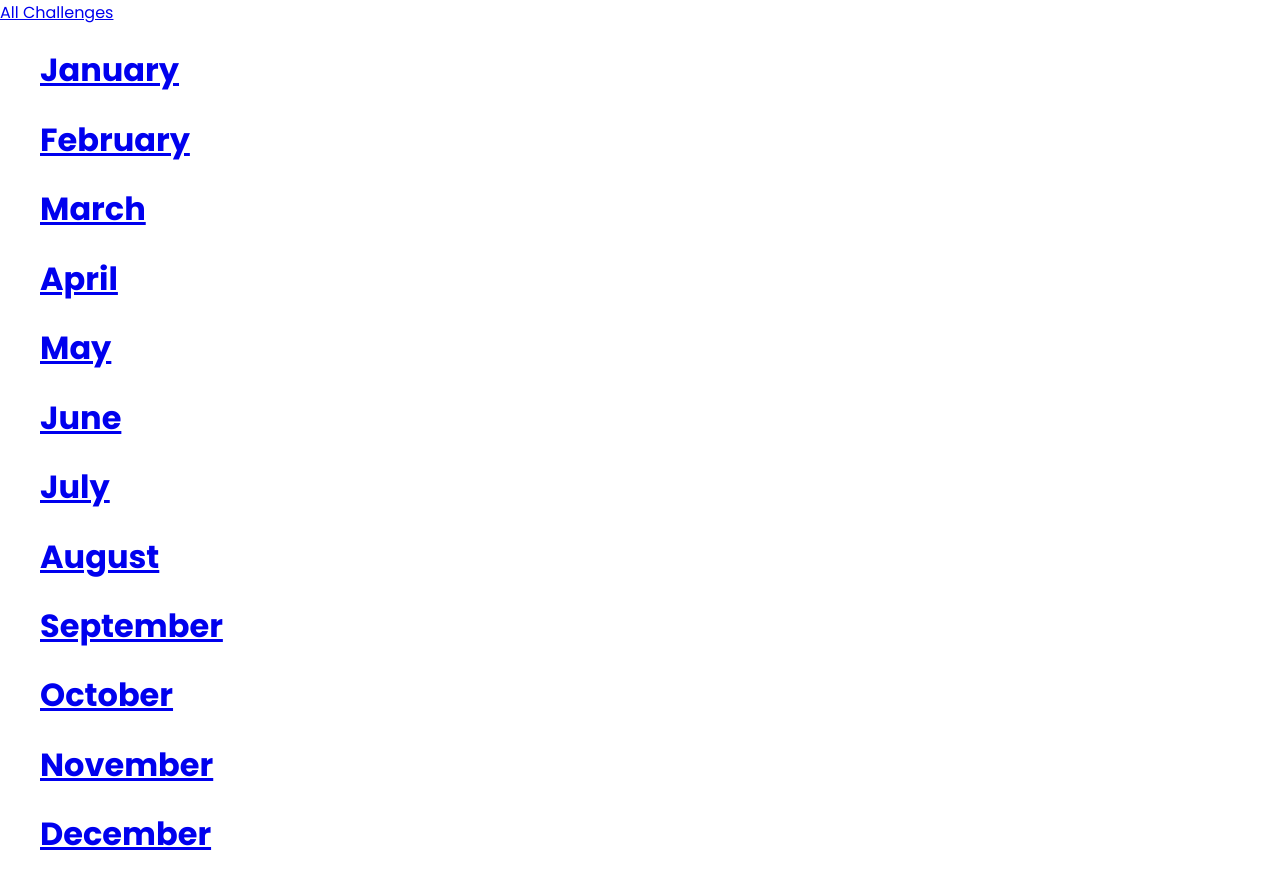
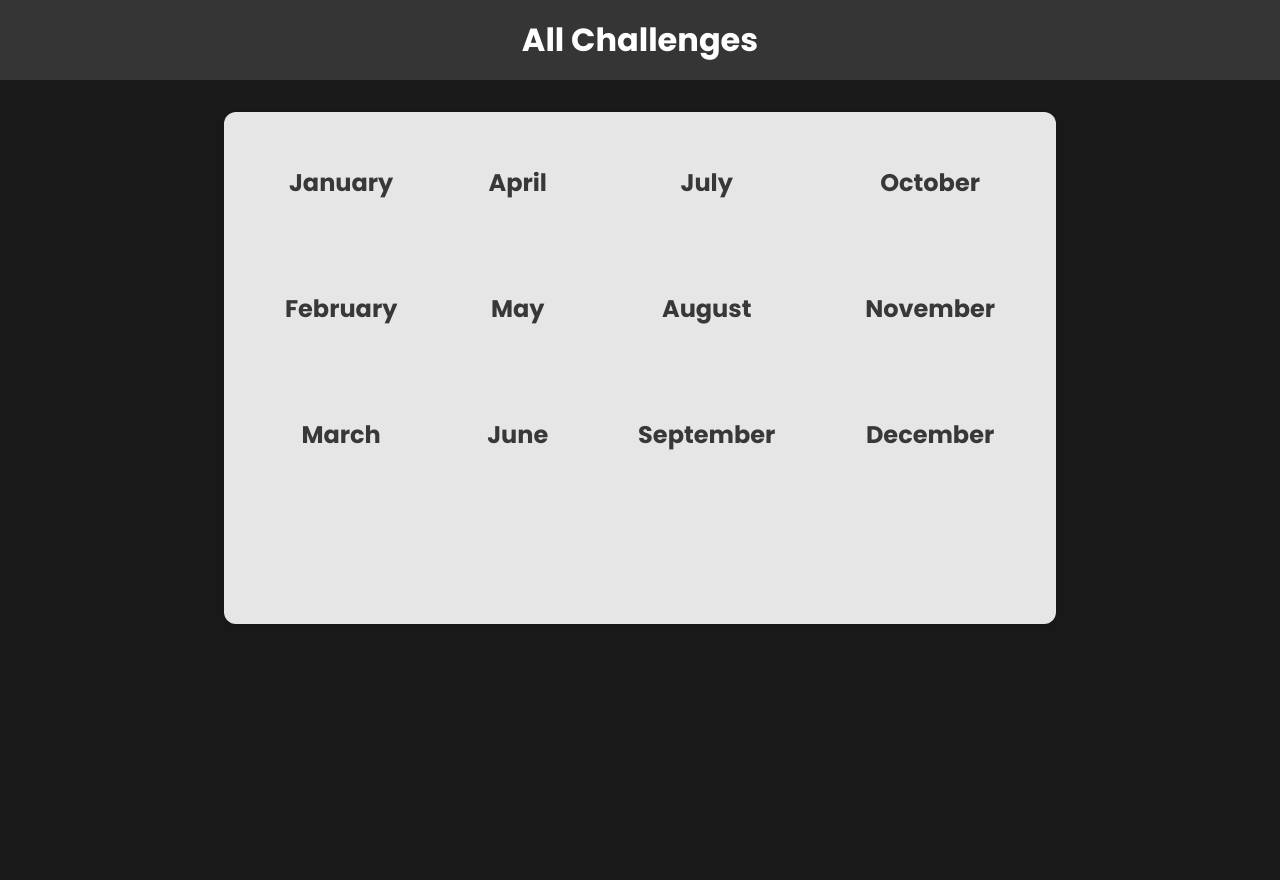
Before and after one commit to ZaryabAhmed22/Challenges-App---Django, a Django app: page /challenges/ in a window 1280 px wide. After the commit the page ends 624 px from the top, so only its background shows below. Run offline with Django 4.2, Linux system fonts and the light colour scheme.

Commit message:
Ading styles

```diff
--- a/challenges/static/challenges/challenges.css
+++ b/challenges/static/challenges/challenges.css
@@ -1,3 +1,37 @@
 ul {
   list-style: none;
+  margin: 2rem auto;
+  width: 90%;
+  max-width: 50rem;
+  box-shadow: 0 2px 8px #00000028;
+  padding: 1rem;
+  border-radius: 12px;
+  display: flex;
+  flex-direction: column;
+  flex-wrap: wrap;
+  height: 30rem;
+  background-color: #e6e6e6;
 }
+
+li{
+  margin: 1rem 0;
+  text-align: center;
+  font-size: 1.5rem;
+  border-bottom: 1px solid #ccc;
+  padding-bottom: 1rem;
+}
+
+li:last-of-type,
+li:nth-of-type(5){
+  border-bottom: none;
+}
+
+li a{
+  text-decoration: none;
+  color: #383838;
+}
+
+li a:hover,
+li a:active{
+  color: #c70887;
+}
--- /dev/null
+++ b/challenges/static/challenges/includes/header.css
@@ -0,0 +1,24 @@
+header{
+    width: 100%;
+    height: 5rem;
+    background-color: #353535;
+}
+
+header nav{
+    width: 100%;
+    height: 100%;
+    display: flex;
+    justify-content: center;
+    align-items: center;
+}
+
+header nav a{
+    color: #fff;
+    font-size: 2rem;
+    font-weight: 700;
+    text-decoration: none;
+}
+
+header nav a:hover{
+    color: #d60791;
+}
--- a/challenges/templates/challenges/index.html
+++ b/challenges/templates/challenges/index.html
@@ -2,14 +2,19 @@
 {% load static %}
 {% block css_file %}
 <link rel="stylesheet" href="{% static 'challenges/challenges.css' %}" />
+<link rel="stylesheet" href="{% static 'challenges/includes/header.css' %}" />
 {% endblock %}
 {% block page_title %}All Challenges{% endblock %}
 {%block content %} {% include 'challenges/includes/header.html' %}
 <ul>
   {% for month in months %}
-  <a href=" {% url 'month-challenge' month %}">
-    <h1><li>{{month|title}}</li></h1>
-  </a>
+  <h1>
+    <li>
+      <a href=" {% url 'month-challenge' month %}">
+    {{month|title}}
+      </a>
+    </li>
+  </h1>
   {% endfor %}
 </ul>
 
--- a/static/styles.css
+++ b/static/styles.css
@@ -6,4 +6,5 @@ html{
 
 body{
     margin: 0;
+    background-color: #1a1a1a;
 }
```
Also changed, not shown: challenges/static/challenges/challenge.css (added, +24 -0 lines), challenges/templates/challenges/challenge.html (+11 -2 lines).
